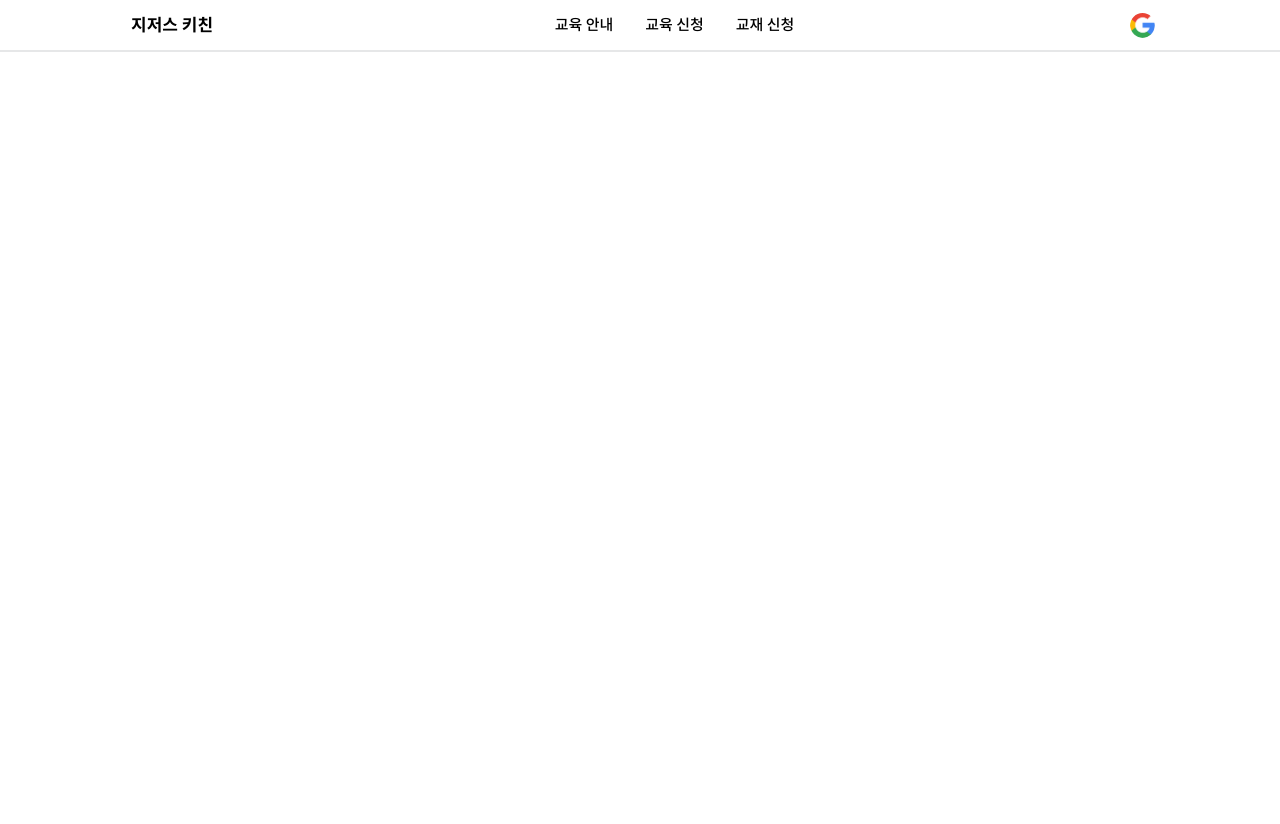
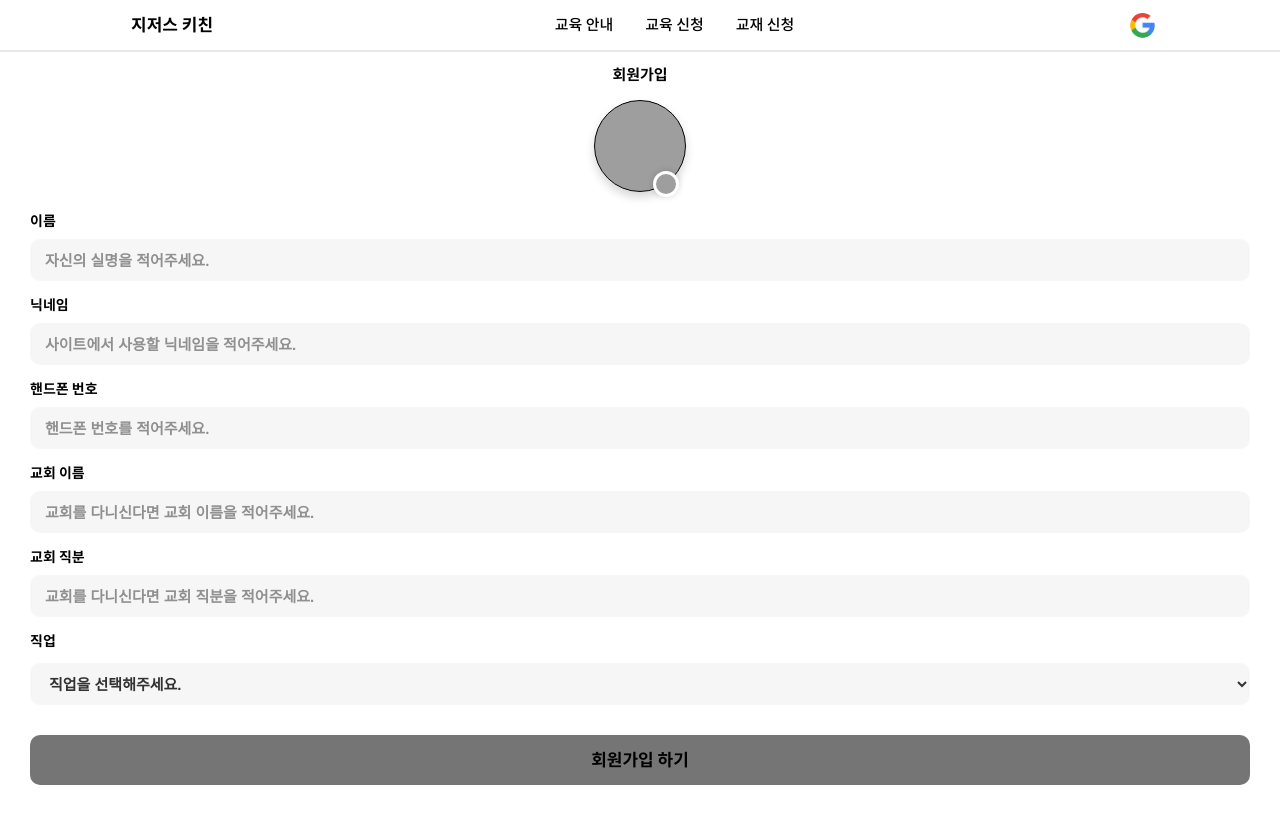
Before and after one commit to leedaeho1188/mission_class, a React (Create React App) app in the folder mission-class/: page /profile/update in a window 1280 px wide. Shown: the top 824 px of the page. Before the commit the page ends 800 px from the top, so only its background shows below. Built offline with nearby package versions, Linux system fonts and the light colour scheme; grey boxes are pictures that could not be loaded.

Commit message:
회원가입 뷰 완성

```diff
--- a/mission-class/src/App.js
+++ b/mission-class/src/App.js
@@ -2,6 +2,7 @@ import React from 'react';
 import {history} from "./redux/configStore";
 import {ConnectedRouter} from "connected-react-router";
 import { Route, Switch } from "react-router-dom";
+import { useDispatch } from 'react-redux';
 import Header from './shared/Header';
 import BottomMenu from './shared/BottomMenu';
 import Class from './pages/ClassList';
@@ -12,10 +13,22 @@ import Oauth from './pages/Oauth';
 import ClassAdd from './pages/ClassAdd';
 import Signup from './pages/Signup';
 import ClassDetail from './pages/ClassDetail';
-import ProfileUpdate from './pages/ProfileUpdate'
+import ProfileUpdate from './pages/ProfileUpdate';
+import {api as userActions} from './redux/modules/user';
+import {getCookie} from './shared/Cookie';
+
 
 
 function App() {
+  const dispatch = useDispatch();
+  const cookie = getCookie("is_login") ? true : false;
+
+  React.useEffect(()=>{
+    if(cookie){
+      dispatch(userActions.LoginCheck())
+    }
+  },[])
+
   return (
     <React.Fragment>
       <Header/>
@@ -30,6 +43,7 @@ function App() {
             <Route exact path="/auth/:id" component={Oauth}/>
             <Route exact path="/classAdd" component={ClassAdd}/>
             <Route exact path="/signup" component={Signup}/>
+            <Route exact path="/profile/update" component={ProfileUpdate}/>
           </Switch>
         </ConnectedRouter>
     </React.Fragment>
--- a/mission-class/src/components/ClassAdd1.js
+++ b/mission-class/src/components/ClassAdd1.js
@@ -272,7 +272,6 @@ const ClassAddBtn = styled.div`
   margin-top: 20px;
   margin-bottom: 20px;
   border-radius: 10px;
-
 `
 
 export default ClassAdd1
--- /dev/null
+++ b/mission-class/src/components/ProfileImgUpload.js
@@ -0,0 +1,95 @@
+import React from 'react';
+import styled from 'styled-components';
+import {useDispatch, useSelector} from "react-redux";
+import swal from "sweetalert";
+import heic2any from "heic2any";
+import {setPreview} from '../redux/modules/user';
+
+const ProfileImgUpload = (props) => {
+  const dispatch = useDispatch();
+  const user_info = useSelector((state) => state.user.user);
+  const preview = useSelector((state) => state.user.preview);
+  const image = preview? preview : user_info.profileImg;
+  const fileInput = React.useRef();
+
+  const selectFile = (e) => {
+    const reader = new FileReader();
+    let file = fileInput.current.files[0]
+    // console.log(file)
+
+    if(!file){
+      return
+    }
+
+    if(file.name.split('.')[1] === 'heic'){
+      let blob = fileInput.current.files[0];
+      // blob에다가 변환 시키고 싶은 file값을 value로 놓는다.
+			// toType에다가는 heic를 변환시키고싶은 이미지 타입을 넣는다.
+      heic2any({blob : blob, toType : "image/jpeg"})
+      .then(function (resultBlob) {
+        //file에 새로운 파일 데이터를 씌웁니다.
+        file = new File([resultBlob], file.name.split('.')[0]+".jpg",{type:"image/jpeg", lastModified:new Date().getTime()});
+        props.setImage(file)
+        reader.readAsDataURL(file);
+        reader.onloadend = () => {
+        dispatch(setPreview(reader.result))
+    }
+      })
+      .catch(function (x){
+        console.log(x)
+      })
+    } else{
+      const type = file.type.split('/')
+      if (type[0] !=="image"){
+        swal({
+          title: "업로드에 실패하였습니다.",
+          text: "이미지만 업로드 할 수 있습니다.",
+          icon: "error"
+        })
+        return
+      }
+      props.setImage(file)
+        reader.readAsDataURL(file);
+        reader.onloadend = () => {
+        dispatch(setPreview(reader.result))
+      }
+    }
+  }
+
+  return(
+    <ImageLabel style={{backgroundImage:`url(${image})`}} >
+        <ImageIcon src="https://cdn4.iconfinder.com/data/icons/ionicons/512/icon-camera-512.png" />
+        <input id={"file-input"} style={{ display: 'none' }} type="file" name="imageFile"
+          onChange={selectFile} ref={fileInput}/>
+    </ImageLabel>
+  )
+}
+
+const ImageLabel = styled.label`
+  display: block;
+  width: 90px;
+  height: 90px;
+  border-radius: 75px;
+  background-position: center;
+  background-size: cover;
+  cursor:pointer;
+  position: relative;
+  border: solid 0.1px #000000;
+  box-shadow: 0px 5px 10px #00000029;
+`
+
+const ImageIcon = styled.img`
+  width: 20px;
+  height: 20px;
+  position: absolute;
+  top: 70px;
+  right: 6px;
+  border-radius: 30px;
+  background: white;
+  padding: 3px;
+  cursor: pointer;
+  box-shadow: 0px 0px 6px #00000029;
+
+`;
+
+export default ProfileImgUpload;
--- a/mission-class/src/pages/ProfileUpdate.js
+++ b/mission-class/src/pages/ProfileUpdate.js
@@ -1,7 +1,71 @@
-import React from 'react';
+import React, {useState} from 'react';
 import styled from 'styled-components';
+import {Select} from  'antd';
+import ProfileImgUpload from '../components/ProfileImgUpload';
+import {lightColor} from '../shared/color'
 
 const ProfileUpdate = () => {
+  const [Image, setImage] = useState();
+  const [name, setName] = useState('');
+  const [nickname, setNickname] = useState('');
+  const [churchName, setChurchName] = useState('');
+  const [churchDuty, setChurchDuty] = useState('');
+  const [phoneNumber, setPhoneNumber] = useState('');
+  const [userJob, setUserJob] = useState('');
+
+  const changeProfileName = (e) => {
+    if(name.length > 5){
+      return
+    }
+    setName(e.target.value)
+  }
+
+  const changeProfileNickname = (e) => {
+    if(nickname.length > 10){
+      return
+    }
+    setNickname(e.target.value)
+  }
+
+  const changeChurchName = (e) => {
+    if(churchName.length > 20){
+      return
+    }
+    setChurchName(e.target.value);
+  }
+
+  const changeChurchDuty = (e) => {
+    if(churchDuty.length > 10){
+      return
+    }
+    setChurchDuty(e.target.value);
+  }
+
+  const changePhoneNumber = (e) => {
+    if(phoneNumber.length > 13){
+      return
+    }
+    setPhoneNumber(e.target.value);
+  }
+
+  const changeUserJob = (e) => {
+    setUserJob(e.target.value);
+  }
+
+  const SubmitSignUp = () => {
+    const userInfo = {
+      profileImg: Image,
+      name: name,
+      nickname: nickname,
+      churchName: churchName,
+      churchDuty: churchDuty,
+      job: userJob,
+      phoneNumber: phoneNumber,
+    }
+
+  }
+
+  return(
     <React.Fragment>
       <ProfileUpdateContainer>
         <ProfileUpdateBox>
@@ -9,11 +73,81 @@ const ProfileUpdate = () => {
             회원가입
           </ProfileUpdateHeader>
           <ProfileUpdateBody>
-
+            <ProfileImgBox>
+              <ProfileImgUpload setImage={setImage} />
+            </ProfileImgBox>
+            <ProfileName>
+              <ProfileLabel for="profileName">이름</ProfileLabel>
+              <ProfileInput
+                id="profileName"
+                value={name}
+                onChange={changeProfileName}
+                placeholder="자신의 실명을 적어주세요."
+              />
+            </ProfileName>
+            <ProfileNickname>
+              <ProfileLabel for="profileNickname" >닉네임</ProfileLabel>
+              <ProfileInput
+                id="profileNickname"
+                value={nickname}
+                onChange={changeProfileNickname}
+                placeholder="사이트에서 사용할 닉네임을 적어주세요."
+              />
+            </ProfileNickname>
+            <ProfilePhoneNumber>
+              <ProfileLabel for="profilePhoneNumber">핸드폰 번호</ProfileLabel>
+              <ProfileInput
+                id="profilePhoneNumber"
+                placeholder="핸드폰 번호를 적어주세요."
+                value={phoneNumber}
+                onChange={changePhoneNumber}
+              />
+            </ProfilePhoneNumber>
+            <ChurchName>
+              <ProfileLabel for="churchName">교회 이름</ProfileLabel>
+              <ProfileInput
+                id="churchName"
+                placeholder="교회를 다니신다면 교회 이름을 적어주세요."
+                value={churchName}
+                onChange={changeChurchName}
+              />
+            </ChurchName>
+            <ChurchDuty>
+              <ProfileLabel for="churchDuty">교회 직분</ProfileLabel>
+              <ProfileInput
+                id="churchDuty"
+                onChange={changeChurchDuty}
+                value={churchDuty}
+                placeholder="교회를 다니신다면 교회 직분을 적어주세요."
+              />
+            </ChurchDuty>
+            <UserJob>
+              <ProfileLabel for="userJob" style={{marginBottom:"12px"}}>직업</ProfileLabel>
+              <ProfileSelect id="userJob" onChange={changeUserJob} >
+                <option value="">직업을 선택해주세요.</option>
+                <option value="중학생">중학생</option>
+                <option value="고등학생">고등학생</option>
+                <option value="대학생">대학생</option>
+                <option value="대학원생">대학원생</option>
+                <option value="취준생">취준생</option>
+                <option value="회사원">회사원</option>
+                <option value="그 외">그 외</option>
+              </ProfileSelect>
+            </UserJob>
           </ProfileUpdateBody>
+          {Image && name && nickname && churchName && churchDuty && phoneNumber && userJob?
+          <ProfileUpdateBottom>
+            <ProfileSubmitBtn onClick={SubmitSignUp} >회원가입 하기</ProfileSubmitBtn>
+          </ProfileUpdateBottom>
+          :
+          <ProfileUpdateBottom>
+            <ProfileSubmitBtn style={{backgroundColor:"#757575"}} >회원가입 하기</ProfileSubmitBtn>
+          </ProfileUpdateBottom>
+          }
         </ProfileUpdateBox>
       </ProfileUpdateContainer>
     </React.Fragment>
+  )
 }
 
 const ProfileUpdateContainer = styled.div`
@@ -29,7 +163,6 @@ const ProfileUpdateBox = styled.div`
   flex-direction: column;
   padding: 0px 30px;
   box-sizing: border-box;
-  position: relative;
 `
 
 const ProfileUpdateHeader = styled.div`
@@ -46,6 +179,102 @@ const ProfileUpdateBody = styled.div`
   flex-direction: column;
 `
 
+const ProfileUpdateBottom = styled.div`
+`
 
+const ProfileSubmitBtn = styled.div`
+  width: 100%;
+  display: flex;
+  justify-content: center;
+  align-items: center;
+  height: 50px;
+  font-size: 17px;
+  // color: #FFFFFF;
+  font-weight: 600;
+  background-color: ${lightColor};
+  margin-top: 30px;
+  margin-bottom: 20px;
+  border-radius: 10px;
+
+`
+
+const ProfileImgBox = styled.div`
+  display: flex;
+  justify-content: center;
+  margin-top: 15px;
+`
+
+const ProfileName = styled.div`
+  display: flex;
+  flex-direction: column;
+  // align-items: center;
+  margin-top: 20px;
+`
+
+const ProfileNickname = styled.div`
+  display: flex;
+  flex-direction: column;
+  margin-top: 15px;
+`
+
+const ProfilePhoneNumber = styled.div`
+  display: flex;
+  flex-direction: column;
+  margin-top: 15px;
+`
+
+const ChurchName = styled.div`
+  display: flex;
+  flex-direction: column;
+  margin-top: 15px;
+`
+
+const ChurchDuty = styled.div`
+  display: flex;
+  flex-direction: column;
+  margin-top: 15px;
+`
+
+const UserJob = styled.div`
+  display: flex;
+  flex-direction: column;
+  margin-top: 15px;
+`
+
+const ProfileSelect = styled.select`
+  border-radius: 10px;
+  position: relative;
+  height: 42px;
+  padding: 0px 15px;
+  font-size: 15px;
+  font-weight: 600;
+  border: none;
+  background: #F5F5F5 0% 0% no-repeat padding-box;
+  outline: none;
+  opacity: 0.8;
+  box-sizing: border-box;
+`
+
+const ProfileLabel = styled.label`
+  font-size: 14px;
+  font-weight: 600;
+  margin-bottom: 8px;
+`
+
+const ProfileInput = styled.input`
+  border-radius: 10px;
+  position: relative;
+  // width: 100%;
+  height: 42px;
+  padding: 0px 15px;
+  font-size: 15px;
+  font-weight: 600;
+  border: none;
+  background: #F5F5F5 0% 0% no-repeat padding-box;
+  outline: none;
+  opacity: 0.8;
+  box-sizing: border-box;
+  z-index:5
+`
 
 export default ProfileUpdate;
--- a/mission-class/src/static/index.css
+++ b/mission-class/src/static/index.css
@@ -50,8 +50,3 @@ body {
   user-select: none;
   background-color: #FFFFFF;
 }
-
-code {
-  font-family: source-code-pro, Menlo, Monaco, Consolas, 'Courier New',
-    monospace;
-}
```
Also changed, not shown: mission-class/src/redux/modules/user.js (+34 -16 lines). Lines whose indentation alone changed are shown as unchanged.
